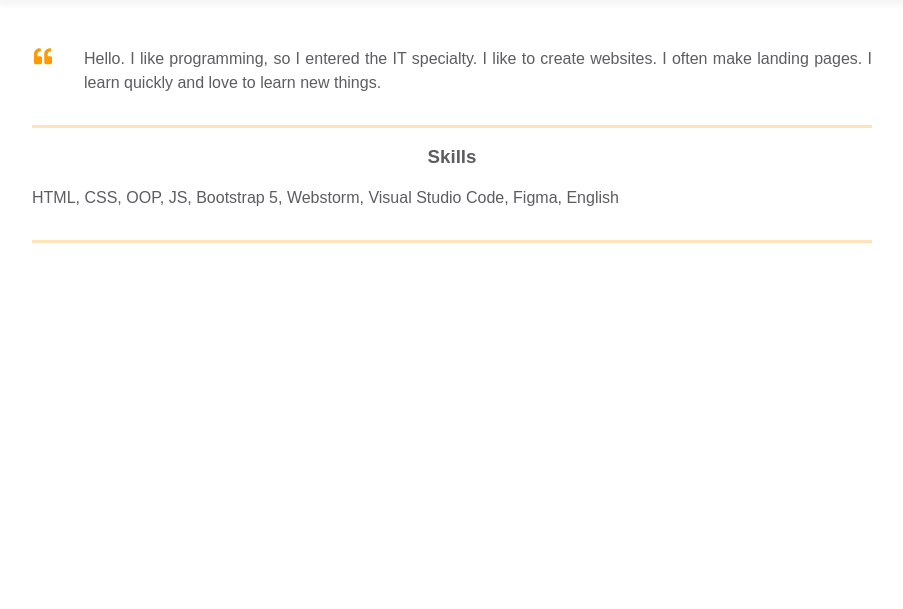
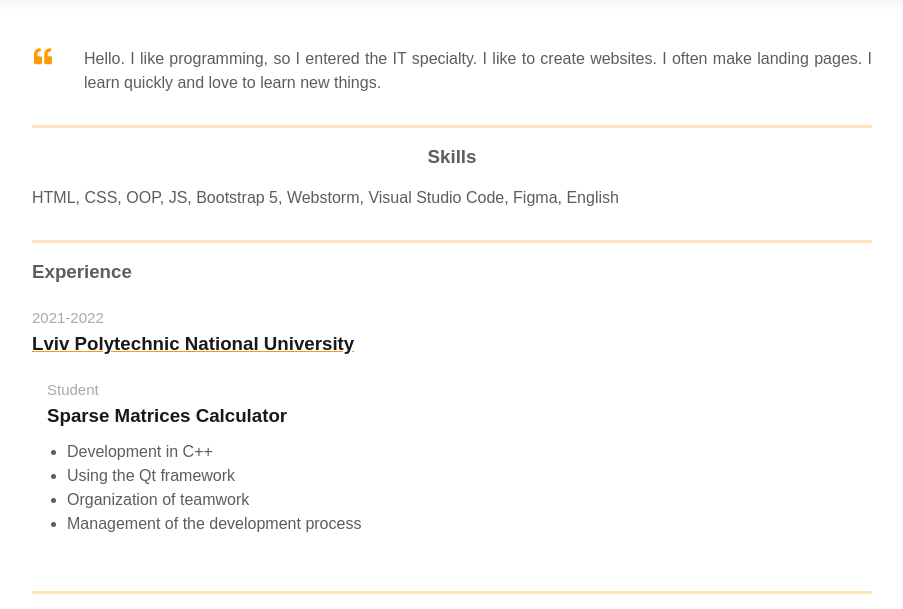
Before and after one commit to vasylkomarnytskyi/homepage, a plain HTML site: page index.html in a window 1280 px wide. Shown: the part 384-993 px from the top of the page, without its empty margins (188-1091 px from the left). Before the commit the page ends 800 px from the top, so only its background shows below. Drawn offline with Linux system fonts and the light colour scheme.

Commit message:
Add experiences section

```diff
--- a/index.html
+++ b/index.html
@@ -76,6 +76,36 @@
     </div>
   </div>
 </div>
+<div class="container">
+  <div class="resume__block">
+    <div class="main-info fh">
 
+      <div class="experiences">
+        <div class="experiences">
+          <h3 class="experiences__header">Experience</h3>
+          <div class="experiences__company">
+            <div class="experiences__company-header">
+              <span class="experiences__company-header-durability">2021-2022</span>
+              <h3 class="experiences__company-header-name">Lviv Polytechnic National University</h3>
+            </div>
+
+            <div class="experiences__company-project">
+              <span class="experiences__company-project-role">Student</span>
+              <h3 class="experiences__company-project-name">Sparse Matrices Calculator</h3>
+              <ul class="experiences__company-project-responsibilities">
+                <li>Development in C++</li>
+                <li>Using the Qt framework</li>
+                <li>Organization of teamwork</li>
+                <li>Management of the development process</li>
+              </ul>
+            </div>
+          </div>
+        </div>
+      </div>
+
+      <div class="additional-info fv"></div>
+    </div>
+  </div>
+</div>
 </body>
 </html>
```
